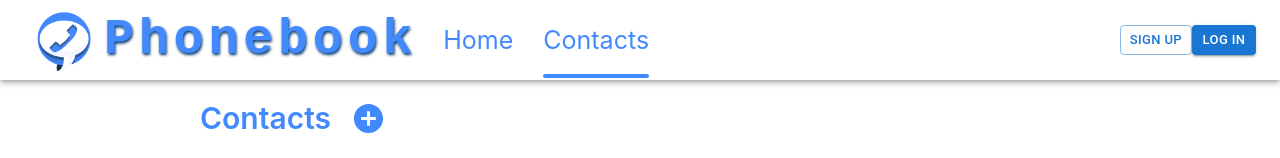
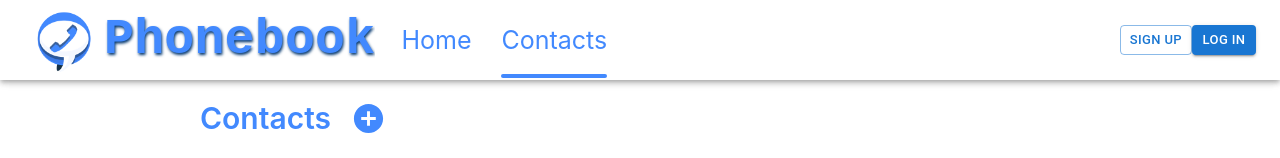
Before and after one commit to aslanukr/goit-react-hw-08-phonebook, a React (Create React App) app: page /goit-react-hw-08-phonebook/contacts in a window 1280 px wide. Shown: the top 158 px of the page. Built offline with nearby package versions, Linux system fonts and the light colour scheme; no server answers.

Commit message:
update logo link

```diff
--- a/src/components/HeaderBar/HeaderBar.jsx
+++ b/src/components/HeaderBar/HeaderBar.jsx
@@ -25,13 +25,13 @@
             variant="h6"
             noWrap
             component="a"
-            href="/"
+            href="https://aslanukr.github.io/goit-react-hw-08-phonebook"
             sx={{
               mr: 2,
               display: { xs: 'none', md: 'flex' },
               fontFamily: 'monospace',
               fontWeight: 700,
-              letterSpacing: '.3rem',
+              letterSpacing: '.1 rem',
               color: 'inherit',
               textDecoration: 'none',
             }}
```
